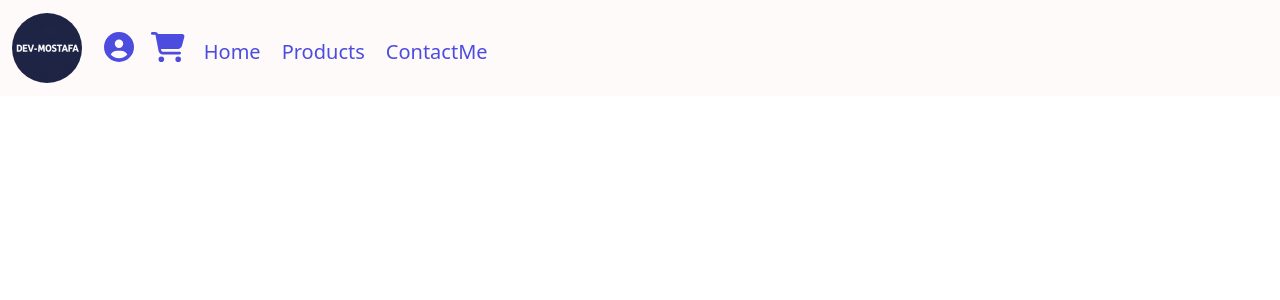
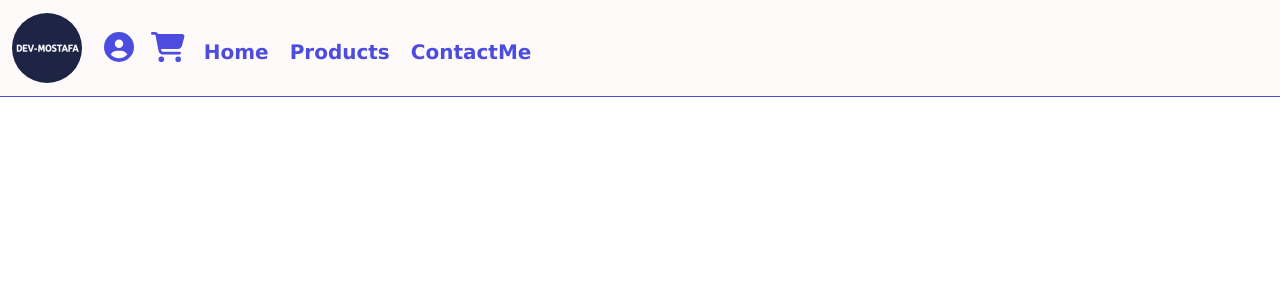
Before and after one commit to Dev-MostafaAzari/Uni-Project-Rework, a React (Create React App) app: page / in a window 1280 px wide. Shown: the top 300 px of the page. Built offline with nearby package versions, Linux system fonts and the light colour scheme.

Commit message:
navbarBorder

```diff
--- a/src/styles/Navbar.css
+++ b/src/styles/Navbar.css
@@ -1,6 +1,7 @@
 .navbar
 {
     background-color: snow;
+    border-bottom: 1px solid rgb(76, 76, 223);
 }
 
 .navbar .container
@@ -24,6 +25,8 @@
     border-radius: 45px;
     color: rgb(76, 76, 223);
     transition: all 0.5s;
+    font-weight: bold;
+    font-family:'Lucida Sans', 'Lucida Sans Regular', 'Lucida Grande', 'Lucida Sans Unicode', Geneva, Verdana, sans-serif;
 }
 .navbar-nav a:hover
 {
```
Also changed, not shown: src/components/Index.js (added, +12 -0 lines).
